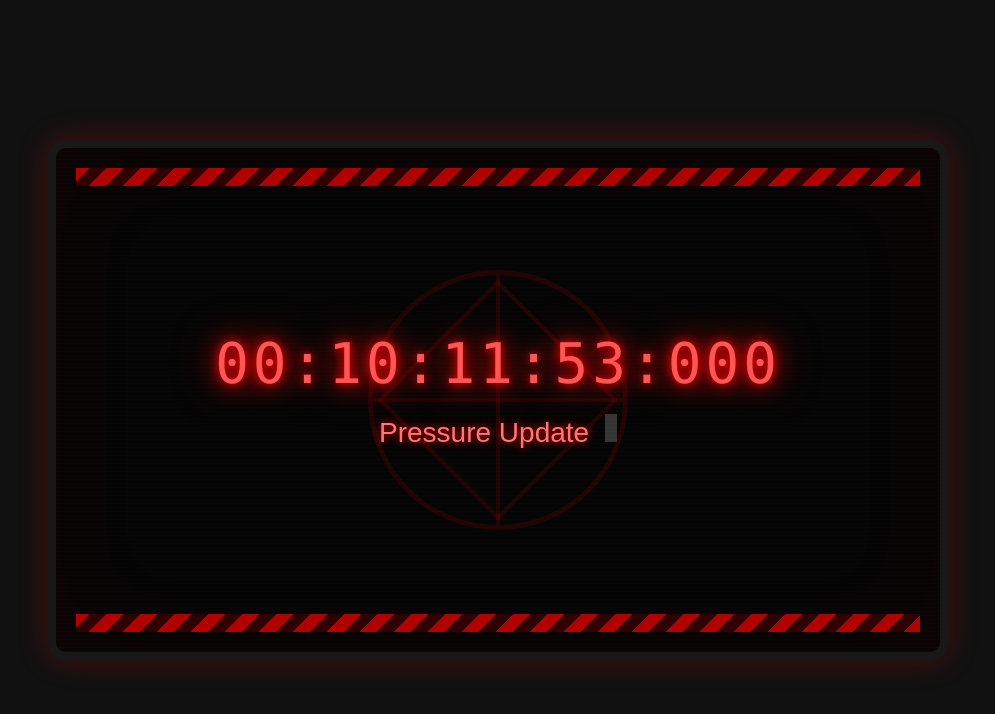
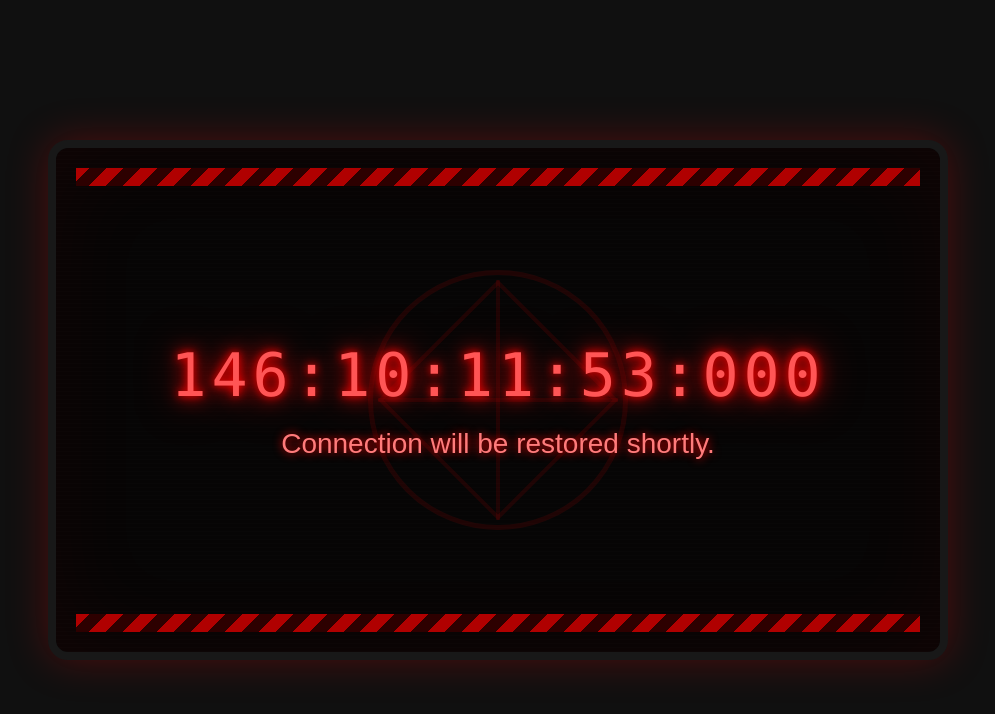
Before and after one commit to and1-lol/Pressure, a plain HTML site: page index.html in a window 1280 px wide. Shown: the whole page, without its empty margins (142-1137 px from the left). Drawn offline with Linux system fonts and the light colour scheme.

Commit message:
Update index.html

```diff
--- a/index.html
+++ b/index.html
@@ -3,7 +3,8 @@
 <head>
 <meta charset="UTF-8">
 <meta name="viewport" content="width=device-width, initial-scale=1.0">
-<title>Countdown Screen</title>
+
+<title>Countdown</title>
 
 <style>
 
@@ -13,68 +14,98 @@
     box-sizing:border-box;
 }
 
+html,body{
+    width:100%;
+    height:100%;
+}
+
 body{
-    background:#111;
+
     display:flex;
     justify-content:center;
     align-items:center;
-    height:100vh;
+
+    background:#101010;
+    overflow:hidden;
+
     font-family:Arial,Helvetica,sans-serif;
 }
 
+/* Main Display */
+
 .screen{
-    width:900px;
-    height:520px;
+
+    position:relative;
+
+    width:min(900px,95vw);
+    aspect-ratio:900/520;
+
     background:#050505;
 
     border:8px solid #181818;
-    border-radius:18px;
+    border-radius:20px;
 
-    position:relative;
     overflow:hidden;
 
     box-shadow:
-        0 0 30px rgba(255,0,0,.25),
+        0 0 40px rgba(255,0,0,.25),
         inset 0 0 100px rgba(255,0,0,.05);
+
 }
 
 /* Scanlines */
 
 .screen::before{
+
     content:"";
+
     position:absolute;
     inset:0;
+
     background:
         repeating-linear-gradient(
             transparent 0px,
             transparent 3px,
             rgba(255,255,255,.02) 4px
         );
+
     pointer-events:none;
+
 }
 
-/* Flicker */
+/* Random flicker */
 
 .screen::after{
+
     content:"";
+
     position:absolute;
     inset:0;
+
     background:rgba(255,0,0,.02);
-    animation:screenFlicker .15s infinite alternate;
+
+    animation:flicker .15s infinite alternate;
+
     pointer-events:none;
+
 }
 
-@keyframes screenFlicker{
-    from{opacity:.15;}
-    to{opacity:.03;}
+@keyframes flicker{
+
+from{opacity:.04;}
+to{opacity:.15;}
+
 }
 
-/* Hazard Borders */
+/* Warning stripes */
 
 .border{
+
     position:absolute;
+
     left:20px;
     right:20px;
+
     height:18px;
 
     background:
@@ -82,34 +113,37 @@ body{
             -45deg,
             #b00000 0px,
             #b00000 12px,
-            #300000 12px,
-            #300000 24px
+            #2c0000 12px,
+            #2c0000 24px
         );
+
 }
 
 .top{top:20px;}
 .bottom{bottom:20px;}
 
-/* Background Symbol */
+/* Symbol */
 
 .emblem{
 
     position:absolute;
-
-    width:260px;
-    height:260px;
 
     left:50%;
     top:50%;
 
     transform:translate(-50%,-50%);
 
-    border:5px solid rgba(255,0,0,.12);
+    width:260px;
+    height:260px;
+
     border-radius:50%;
+
+    border:5px solid rgba(255,0,0,.10);
+
 }
 
-.emblem::before,
-.emblem::after{
+.emblem:before,
+.emblem:after{
 
 content:"";
 
@@ -119,112 +153,120 @@ body{
 top:50%;
 
 width:4px;
-    height:250px;
+height:240px;
 
-    background:rgba(255,0,0,.12);
+background:rgba(255,0,0,.10);
 
 transform:translate(-50%,-50%);
+
 }
 
-.emblem::after{
+.emblem:after{
+
 transform:translate(-50%,-50%) rotate(90deg);
+
 }
 
 .star{
 
 position:absolute;
 
-    width:170px;
-    height:170px;
-
 left:50%;
 top:50%;
 
 transform:translate(-50%,-50%) rotate(45deg);
 
-    border:4px solid rgba(255,0,0,.12);
+width:170px;
+height:170px;
+
+border:4px solid rgba(255,0,0,.10);
+
 }
 
-/* Text */
+/* Center Content */
 
 .content{
 
 position:absolute;
 
-    left:50%;
-    top:48%;
+inset:0;
 
-    transform:translate(-50%,-50%);
+display:flex;
+
+flex-direction:column;
+
+justify-content:center;
+
+align-items:center;
+
+padding:30px;
 
 text-align:center;
 
-    width:100%;
 }
+
+/* Timer */
 
 #timer{
 
+font-family:Consolas,monospace;
+
+font-size:clamp(24px,6vw,60px);
+
 color:#ff5555;
 
-    font-size:56px;
-
-    font-family:Consolas,"Courier New",monospace;
-
-    letter-spacing:4px;
+letter-spacing:.08em;
 
 text-shadow:
-        0 0 10px #ff0000,
-        0 0 25px #ff0000,
+0 0 8px red,
+0 0 20px red,
 0 0 45px #990000;
 
-    animation:flicker 2s infinite;
+animation:textFlicker 2s infinite;
+
 }
+
+/* Subtitle */
 
 .subtitle{
 
 margin-top:18px;
 
-    font-size:28px;
+font-size:clamp(14px,3vw,28px);
 
-    color:#ff7777;
+color:#ff7b7b;
 
-    text-shadow:0 0 8px red;
-}
-
-.cursor{
-
-    display:inline-block;
-
-    width:12px;
-    height:28px;
-
-    background:white;
-
-    margin-left:8px;
-
-    animation:blink .8s infinite;
-}
-
-@keyframes blink{
-
-    50%{
-        opacity:0;
-    }
+text-shadow:0 0 10px red;
 
 }
 
-@keyframes flicker{
+/* Text flicker */
 
-    0%,18%,22%,100%{
-        opacity:1;
+@keyframes textFlicker{
+
+0%,18%,22%,100%{opacity:1;}
+
+20%{opacity:.45;}
+
+21%{opacity:.15;}
+
 }
 
-    20%{
-        opacity:.55;
+/* Screen glitch */
+
+.glitch{
+
+animation:glitch .12s;
+
 }
 
-    21%{
-        opacity:.2;
-    }
+@keyframes glitch{
+
+0%{transform:translateX(0);}
+25%{transform:translateX(-4px);}
+50%{transform:translateX(4px);}
+75%{transform:translateX(-2px);}
+100%{transform:translateX(0);}
 
 }
 
@@ -233,9 +275,10 @@ body{
 </head>
 <body>
 
-<div class="screen">
+<div class="screen" id="screen">
 
 <div class="border top"></div>
+
 <div class="border bottom"></div>
 
 <div class="emblem">
@@ -249,8 +292,7 @@ body{
 </div>
 
 <div class="subtitle">
-            Pressure Update
-            <span class="cursor"></span>
+Connection will be restored shortly.
 </div>
 
 </div>
@@ -259,57 +301,67 @@ body{
 
 <script>
 
-/* ======================================================
+/*======================================================
  CHANGE ONLY THIS DATE
 
  new Date(year, month, day, hour, minute, second, ms)
 
  Months:
  January = 0
-   February = 1
-   ...
  December = 11
-====================================================== */
+======================================================*/
 
-const TARGET_DATE = new Date(2026, 7, 1, 12, 0, 0, 0);
+const TARGET_DATE = new Date(2026,11,25,12,0,0,0);
 
-/* ====================================================== */
+/*======================================================*/
 
-const timer = document.getElementById("timer");
+const timer=document.getElementById("timer");
+const screen=document.getElementById("screen");
 
-function updateTimer(){
+function update(){
 
-    const now = new Date();
+let diff=TARGET_DATE-new Date();
 
-    let diff = TARGET_DATE - now;
+if(diff<0) diff=0;
 
-    if(diff < 0){
-        diff = 0;
+const days=Math.floor(diff/86400000);
+diff%=86400000;
+
+const hrs=Math.floor(diff/3600000);
+diff%=3600000;
+
+const mins=Math.floor(diff/60000);
+diff%=60000;
+
+const secs=Math.floor(diff/1000);
+
+const ms=diff%1000;
+
+timer.textContent=
+String(days).padStart(2,"0")+":"+
+String(hrs).padStart(2,"0")+":"+
+String(mins).padStart(2,"0")+":"+
+String(secs).padStart(2,"0")+":"+
+String(ms).padStart(3,"0");
+
 }
 
-    const days = Math.floor(diff / 86400000);
-    diff %= 86400000;
+update();
+setInterval(update,10);
 
-    const hours = Math.floor(diff / 3600000);
-    diff %= 3600000;
+/* Random glitch */
 
-    const minutes = Math.floor(diff / 60000);
-    diff %= 60000;
+setInterval(()=>{
 
-    const seconds = Math.floor(diff / 1000);
+screen.classList.add("glitch");
 
-    const milliseconds = diff % 1000;
+setTimeout(()=>{
 
-    timer.textContent =
-        String(days).padStart(2,"0") + ":" +
-        String(hours).padStart(2,"0") + ":" +
-        String(minutes).padStart(2,"0") + ":" +
-        String(seconds).padStart(2,"0") + ":" +
-        String(milliseconds).padStart(3,"0");
-}
+screen.classList.remove("glitch");
 
-updateTimer();
-setInterval(updateTimer,10);
+},120);
+
+},3000+Math.random()*4000);
 
 </script>
 
```
Lines whose indentation alone changed are shown as unchanged.
